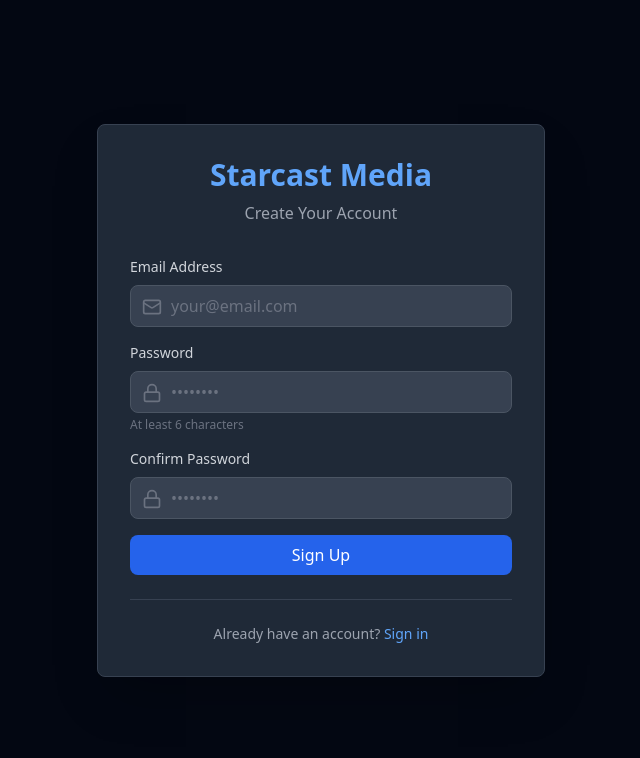
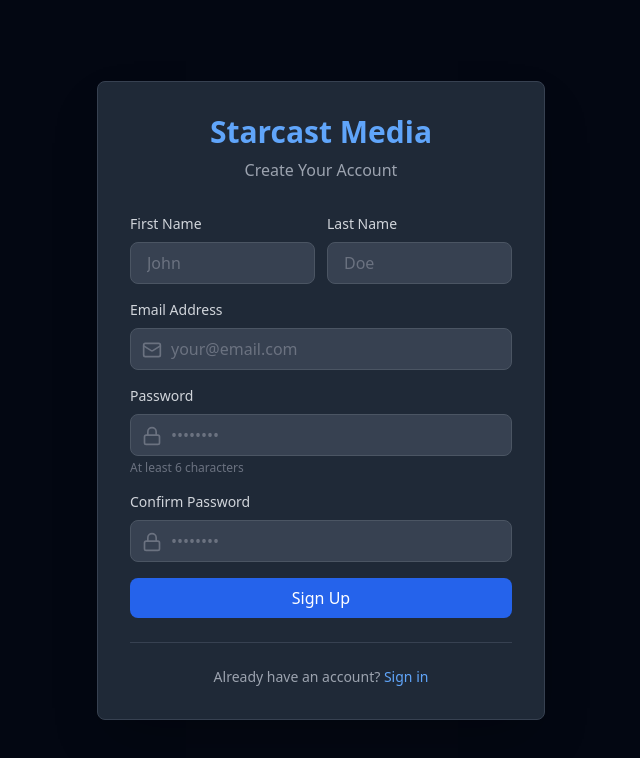
Before and after one commit to starcastlivemedia-sketch/starcastmedia, a React (Vite) app: page /signup in a window 1280 px wide. Shown: the top 758 px of the page, without its empty margins (319-959 px from the left). Built offline with nearby package versions, Linux system fonts and the light colour scheme; no server answers.

Commit message:
Improve auth flow: Handle email confirmation redirects, create employee profiles on signup, better error messages

```diff
--- a/src/pages/Login.tsx
+++ b/src/pages/Login.tsx
@@ -1,26 +1,57 @@
-import { useState } from 'react';
-import { useNavigate, Link } from 'react-router-dom';
+import { useState, useEffect } from 'react';
+import { useNavigate, Link, useSearchParams } from 'react-router-dom';
 import { useAuth } from '../contexts/AuthContext';
-import { Mail, Lock, AlertCircle, Loader } from 'lucide-react';
+import { Mail, Lock, AlertCircle, Loader, CheckCircle } from 'lucide-react';
 
 export const Login = () => {
   const [email, setEmail] = useState('');
   const [password, setPassword] = useState('');
   const [error, setError] = useState('');
+  const [success, setSuccess] = useState('');
   const [loading, setLoading] = useState(false);
-  const { login } = useAuth();
+  const [searchParams] = useSearchParams();
+  const { login, user } = useAuth();
   const navigate = useNavigate();
+
+  // Check for email confirmation redirect
+  useEffect(() => {
+    const type = searchParams.get('type');
+    const email_from_url = searchParams.get('email');
+
+    if (type === 'recovery' || type === 'signup') {
+      setSuccess('Email confirmed! You can now log in.');
+      if (email_from_url) {
+        setEmail(decodeURIComponent(email_from_url));
+      }
+    }
+
+    // If already logged in, redirect to dashboard
+    if (user) {
+      navigate('/dashboard');
+    }
+  }, [searchParams, user, navigate]);
 
   const handleSubmit = async (e: React.FormEvent) => {
     e.preventDefault();
     setError('');
+    setSuccess('');
     setLoading(true);
 
     try {
       await login(email, password);
-      navigate('/dashboard');
+      // Give auth state time to update
+      setTimeout(() => {
+        navigate('/dashboard');
+      }, 500);
     } catch (err) {
-      setError(err instanceof Error ? err.message : 'Login failed');
+      const errorMessage = err instanceof Error ? err.message : 'Login failed';
+      if (errorMessage.includes('Email not confirmed')) {
+        setError('Please confirm your email address first. Check your inbox for a confirmation link.');
+      } else if (errorMessage.includes('Invalid login credentials')) {
+        setError('Invalid email or password');
+      } else {
+        setError(errorMessage);
+      }
     } finally {
       setLoading(false);
     }
@@ -41,6 +72,13 @@
                 <div className="flex items-center gap-3 p-4 bg-red-900/20 border border-red-500/50 rounded-lg">
                   <AlertCircle className="text-red-400" size={20} />
                   <span className="text-red-300 text-sm">{error}</span>
+                </div>
+              )}
+
+              {success && (
+                <div className="flex items-center gap-3 p-4 bg-green-900/20 border border-green-500/50 rounded-lg">
+                  <CheckCircle className="text-green-400" size={20} />
+                  <span className="text-green-300 text-sm">{success}</span>
                 </div>
               )}
 
--- a/src/pages/Signup.tsx
+++ b/src/pages/Signup.tsx
@@ -1,20 +1,25 @@
 import { useState } from 'react';
 import { useNavigate, Link } from 'react-router-dom';
 import { useAuth } from '../contexts/AuthContext';
-import { Mail, Lock, AlertCircle, Loader } from 'lucide-react';
+import { Mail, Lock, AlertCircle, Loader, CheckCircle } from 'lucide-react';
+import { supabase } from '../lib/supabase';
 
 export const Signup = () => {
   const [email, setEmail] = useState('');
   const [password, setPassword] = useState('');
   const [confirmPassword, setConfirmPassword] = useState('');
+  const [firstName, setFirstName] = useState('');
+  const [lastName, setLastName] = useState('');
   const [error, setError] = useState('');
+  const [success, setSuccess] = useState('');
   const [loading, setLoading] = useState(false);
-  const { signup } = useAuth();
+  const { signup, user } = useAuth();
   const navigate = useNavigate();
 
   const handleSubmit = async (e: React.FormEvent) => {
     e.preventDefault();
     setError('');
+    setSuccess('');
 
     if (password !== confirmPassword) {
       setError('Passwords do not match');
@@ -26,15 +31,46 @@
       return;
     }
 
+    if (!firstName.trim() || !lastName.trim()) {
+      setError('First and last name are required');
+      return;
+    }
+
     setLoading(true);
 
     try {
+      // Sign up the user
       await signup(email, password);
-      setError('');
-      // Show success message or redirect to login
-      navigate('/login', { state: { message: 'Account created! Please check your email to confirm.' } });
+
+      // Create employee profile after signup
+      if (user?.id) {
+        const { error: profileError } = await supabase
+          .from('employees')
+          .insert([
+            {
+              user_id: user.id,
+              email: email,
+              first_name: firstName,
+              last_name: lastName,
+            },
+          ]);
+
+        if (profileError) {
+          console.warn('Could not create employee profile:', profileError);
+        }
+      }
+
+      setSuccess('Account created! Please check your email to confirm your address.');
+      setTimeout(() => {
+        navigate('/login', { state: { email: email } });
+      }, 2000);
     } catch (err) {
-      setError(err instanceof Error ? err.message : 'Signup failed');
+      const errorMessage = err instanceof Error ? err.message : 'Signup failed';
+      if (errorMessage.includes('already registered')) {
+        setError('This email is already registered. Please try logging in instead.');
+      } else {
+        setError(errorMessage);
+      }
     } finally {
       setLoading(false);
     }
@@ -57,6 +93,42 @@
                   <span className="text-red-300 text-sm">{error}</span>
                 </div>
               )}
+
+              {success && (
+                <div className="flex items-center gap-3 p-4 bg-green-900/20 border border-green-500/50 rounded-lg">
+                  <CheckCircle className="text-green-400" size={20} />
+                  <span className="text-green-300 text-sm">{success}</span>
+                </div>
+              )}
+
+              <div className="grid grid-cols-2 gap-3">
+                <div>
+                  <label className="block text-sm font-medium text-gray-300 mb-2">
+                    First Name
+                  </label>
+                  <input
+                    type="text"
+                    value={firstName}
+                    onChange={(e) => setFirstName(e.target.value)}
+                    required
+                    className="w-full px-4 py-2 bg-gray-700 border border-gray-600 rounded-lg focus:ring-2 focus:ring-blue-500 focus:border-transparent text-gray-100 placeholder-gray-500 transition"
+                    placeholder="John"
+                  />
+                </div>
+                <div>
+                  <label className="block text-sm font-medium text-gray-300 mb-2">
+                    Last Name
+                  </label>
+                  <input
+                    type="text"
+                    value={lastName}
+                    onChange={(e) => setLastName(e.target.value)}
+                    required
+                    className="w-full px-4 py-2 bg-gray-700 border border-gray-600 rounded-lg focus:ring-2 focus:ring-blue-500 focus:border-transparent text-gray-100 placeholder-gray-500 transition"
+                    placeholder="Doe"
+                  />
+                </div>
+              </div>
 
               <div>
                 <label className="block text-sm font-medium text-gray-300 mb-2">
```
Also changed, not shown: 1 other file (tests, documents, lock files or other folders).
